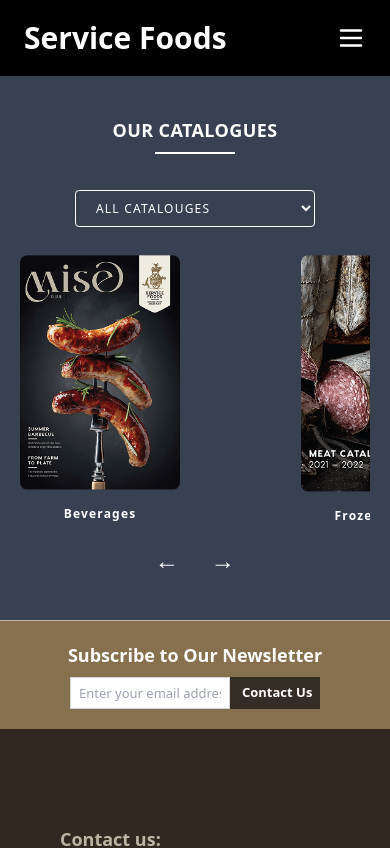
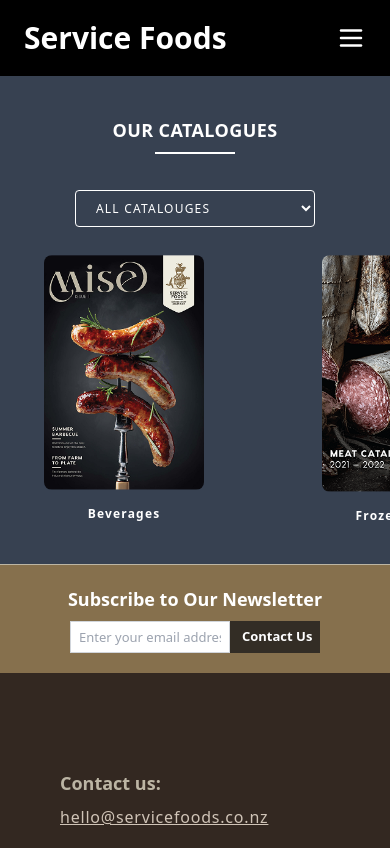
Before and after one commit to vanshikamadesya/service-food-ui, a React (Vite) app: page / in a window 390 px wide. Shown: the top 848 px of the page. Built offline with nearby package versions, Linux system fonts and the light colour scheme.

Commit message:
fix swiper

```diff
--- a/src/components/our-catalogues.tsx
+++ b/src/components/our-catalogues.tsx
@@ -1,7 +1,6 @@
 import { Swiper, SwiperSlide } from "swiper/react";
 import { Navigation } from "swiper/modules";
-import "swiper/css";
-import "swiper/css/navigation";
+import "swiper/swiper-bundle.css";
 import BeveragesImg from "../assets/images/Beverages-img.png";
 import FrozenFoodsImg from "../assets/images/frozen-foods.png";
 import SchoolLunchImg from "../assets/images/School-Lunch.png";
@@ -35,7 +34,7 @@ const CatalogSlider: React.FC = () => {
         );
 
   return (
-    <div className="bg-gray-700 text-white py-10 px-5 md:py-16 tracking-wide w-full overflow-hidden">
+    <div className="bg-gray-700 text-white py-10  md:py-16 tracking-wide w-full overflow-hidden">
       {/* Section Heading */}
       <h2 className="text-center text-lg sm:text-2xl font-semibold mb-2 text-white">
         OUR CATALOGUES
@@ -79,7 +78,7 @@ const CatalogSlider: React.FC = () => {
       </div>
 
       {/* Swiper Slider */}
-      <div className="relative md:px-6 md:mb-10 ">
+      <div className="relative pl-11 md:mb-10 ">
         <Swiper
           spaceBetween={15}
           navigation={{
@@ -114,13 +113,11 @@ const CatalogSlider: React.FC = () => {
         </Swiper>
       </div>
 
-      {/* Navigation Arrows - Centered */}
       {/* Navigation Arrows */}
-<div className="flex justify-center sm:justify-end items-center gap-4 mt-4 sm:mt-6 sm:relative sm:bottom-0 sm:right-10 md:pr-16">
+      <div className="hidden sm:flex justify-center sm:justify-end items-center gap-4 mt-4 sm:mt-6 sm:relative sm:bottom-0 sm:right-10 md:pr-16">
         <button
           className="custom-swiper-prev font-bold flex items-center justify-center
     w-10 h-10 text-2xl text-white
-    sm:w-12 sm:h-12 sm:text-3xl
     lg:w-16 lg:h-16 lg:text-6xl"
         >
           ←
@@ -128,7 +125,6 @@ const CatalogSlider: React.FC = () => {
         <button
           className="custom-swiper-next font-bold flex items-center justify-center
     w-10 h-10 text-2xl text-white
-    sm:w-12 sm:h-12 sm:text-3xl
     lg:w-16 lg:h-16 lg:text-6xl"
         >
           →
```
Lines whose indentation alone changed are shown as unchanged.
